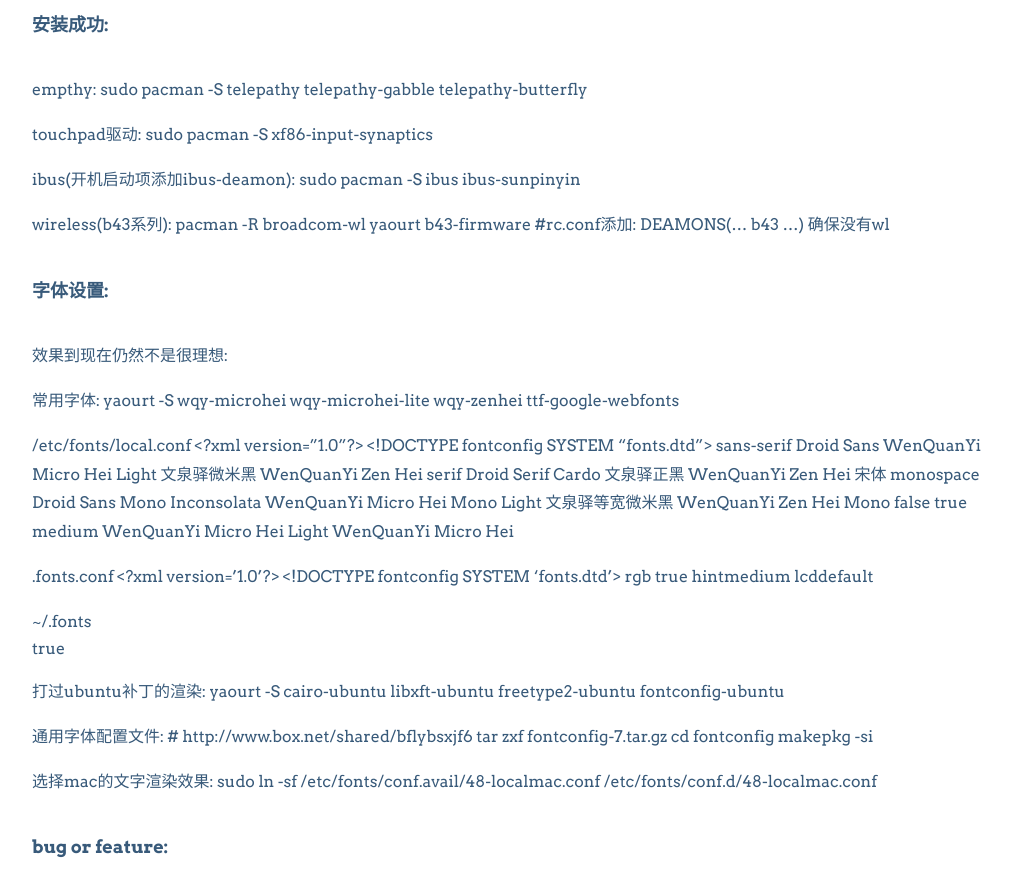
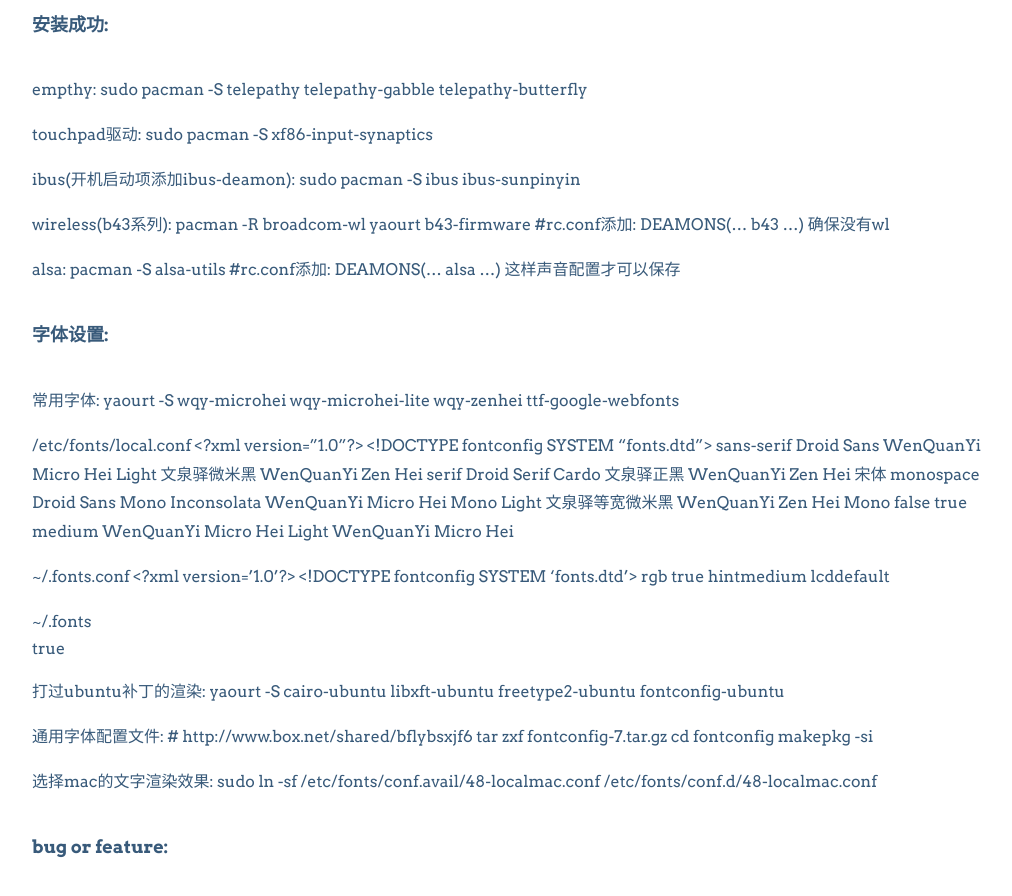
Before and after one commit to SaitoWu/saitowu.github.com, a Jekyll site: the page built from _posts/2011-10-10-How-to-Be-a-Successful-Archer.md, in a window 1280 px wide and 900 px high, scrolled down 1106 px. Shown: the top 896 px of the window, without its empty margins (128-1140 px from the left). Built offline with Jekyll 4.4.1, drawn with Linux system fonts in a browser that asks for light colours; Markdown is read by kramdown in place of the engine named in the settings; comment, search, counter and statistics services are not loaded; some of the changed text lies outside the part shown.

Commit message:
refactor font config

```diff
--- a/_posts/2011-10-10-How-to-Be-a-Successful-Archer.md
+++ b/_posts/2011-10-10-How-to-Be-a-Successful-Archer.md
@@ -70,9 +70,11 @@
     yaourt b43-firmware
     #rc.conf添加: DEAMONS(... b43 ...) 确保没有wl
 
+alsa:
+    pacman -S alsa-utils
+    #rc.conf添加: DEAMONS(... alsa ...) 这样声音配置才可以保存
+
 ### 字体设置:
-
-效果到现在仍然不是很理想:
 
 常用字体:
     yaourt -S wqy-microhei wqy-microhei-lite wqy-zenhei ttf-google-webfonts
@@ -132,7 +134,7 @@
     </match>
     </fontconfig>
 
-.fonts.conf
+~/.fonts.conf
     <?xml version='1.0'?>
     <!DOCTYPE fontconfig SYSTEM 'fonts.dtd'>
     <fontconfig>
```
Also changed, not shown: other parts of _posts/2011-10-10-How-to-Be-a-Successful-Archer.md (+0 -3 lines).
